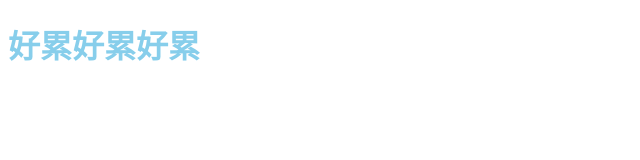
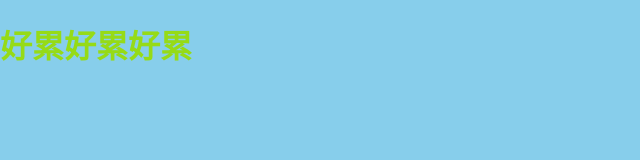
Before and after one commit to moew8/meow8, a plain HTML site: page index.html in a window 1280 px wide. Shown: the whole page, without its empty margins (0-640 px from the left). Drawn offline with Linux system fonts and the light colour scheme.

Commit message:
修改了index.css

```diff
--- a/index.css
+++ b/index.css
@@ -1,4 +1,10 @@
+html,
+body {
+  margin: 0;
+  padding: 0;
+  background-color: skyblue;
+}
 h1 {
-  color: skyblue;
+  color: rgb(150, 219, 22);
   font-weight: 800;
 }
```
